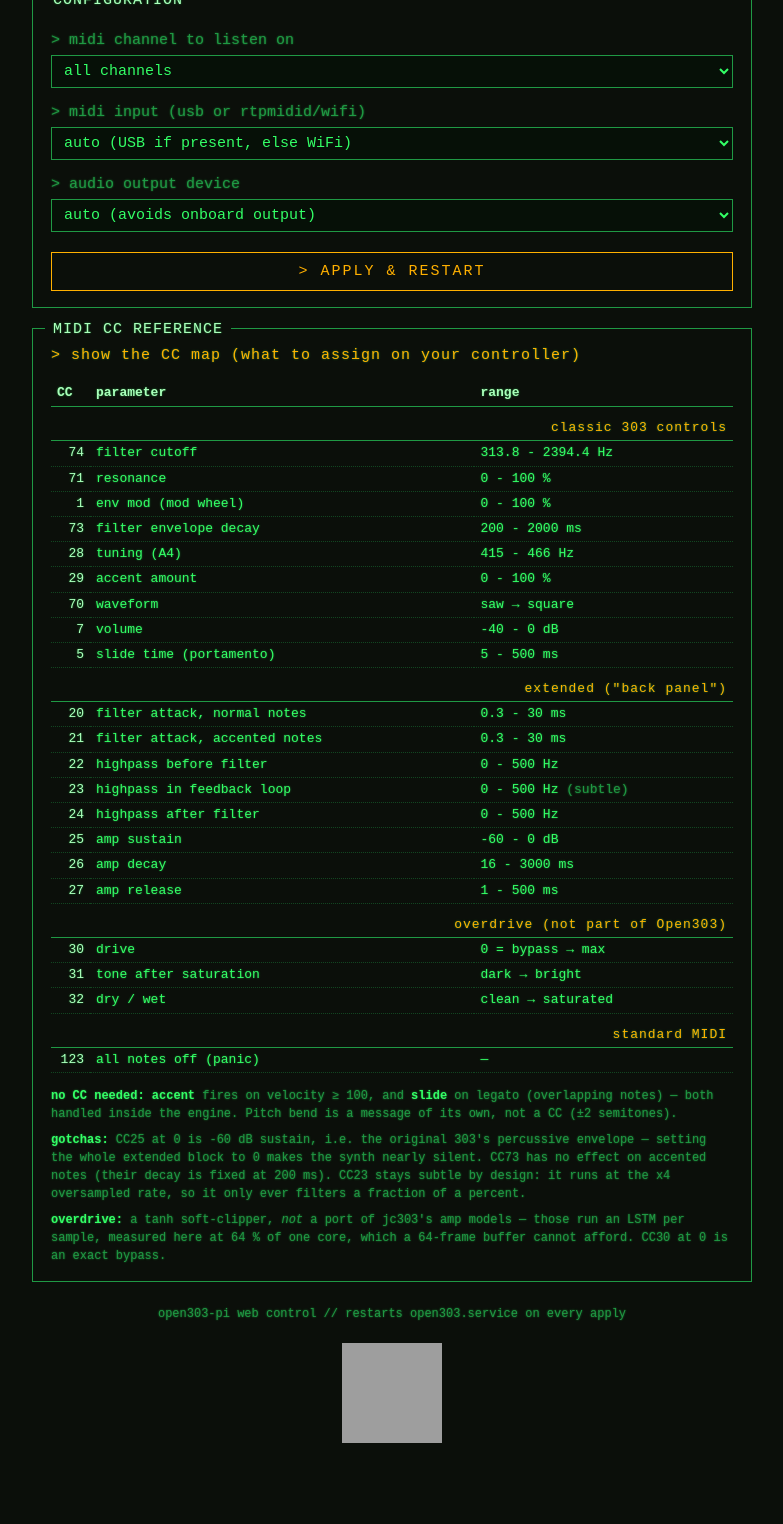
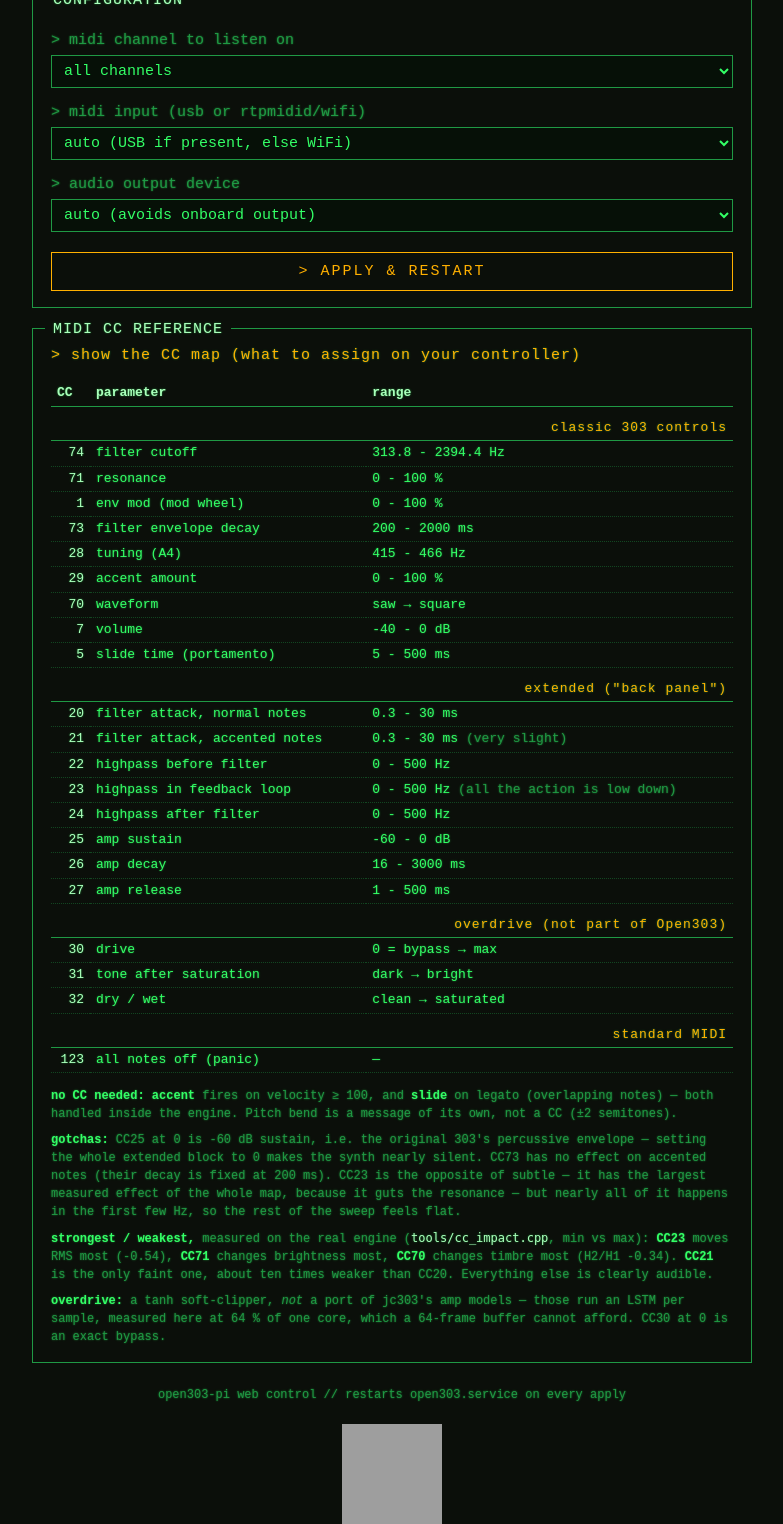
Before and after one commit to sebastien17/open303-pi, a Flask app: page / in a window 1280 px wide, after a click that opens the changed part. Shown: the part 331-1855 px from the top of the page, without its empty margins (248-1031 px from the left). Before the commit the page ends 1774 px from the top, so only its background shows below. Run offline with Flask 3, Linux system fonts and the light colour scheme; grey boxes are pictures that could not be loaded.

Commit message:
Correct the CC reference: CC23 is the strongest control, not a subtle one
Both the web reference and the README claimed CC23 (feedback highpass)
was "subtle by design". Measuring it on the real engine
(tools/cc_impact.cpp) shows the opposite: it has the largest effect in
the entire map, dropping RMS by 0.54 between min and max because it
guts the resonance. What is actually limited is its progressivity --
nearly all of the effect lands in the first few Hz -- which is what I
had mistaken for weakness after analysing a sine instead of the
engine's own output.

Also flags CC21 as the one genuinely faint control (about ten times
weaker than CC20), and adds a short strongest/weakest summary so the
page says which knobs are worth assigning first.

```diff
--- a/web/templates/index.html
+++ b/web/templates/index.html
@@ -151,6 +151,7 @@
     line-height: 1.5;
   }
   .cc-notes b { color: var(--fg); }
+  .cc-notes code { color: var(--fg-bright); }
   .cc-notes p { margin: 8px 0 0; }
   .qr-footer {
     display: block;
@@ -238,9 +239,9 @@
 
         <tr class="grp"><td colspan="3">extended ("back panel")</td></tr>
         <tr><td>20</td><td>filter attack, normal notes</td><td>0.3 - 30 ms</td></tr>
-        <tr><td>21</td><td>filter attack, accented notes</td><td>0.3 - 30 ms</td></tr>
+        <tr><td>21</td><td>filter attack, accented notes</td><td>0.3 - 30 ms <span class="note">(very slight)</span></td></tr>
         <tr><td>22</td><td>highpass before filter</td><td>0 - 500 Hz</td></tr>
-        <tr><td>23</td><td>highpass in feedback loop</td><td>0 - 500 Hz <span class="note">(subtle)</span></td></tr>
+        <tr><td>23</td><td>highpass in feedback loop</td><td>0 - 500 Hz <span class="note">(all the action is low down)</span></td></tr>
         <tr><td>24</td><td>highpass after filter</td><td>0 - 500 Hz</td></tr>
         <tr><td>25</td><td>amp sustain</td><td>-60 - 0 dB</td></tr>
         <tr><td>26</td><td>amp decay</td><td>16 - 3000 ms</td></tr>
@@ -262,8 +263,16 @@
         <p><b>gotchas:</b> CC25 at 0 is -60 dB sustain, i.e. the original 303's
         percussive envelope &mdash; setting the whole extended block to 0 makes the
         synth nearly silent. CC73 has no effect on accented notes (their decay is
-        fixed at 200 ms). CC23 stays subtle by design: it runs at the x4
-        oversampled rate, so it only ever filters a fraction of a percent.</p>
+        fixed at 200 ms). CC23 is the opposite of subtle &mdash; it has the largest
+        measured effect of the whole map, because it guts the resonance &mdash; but
+        nearly all of it happens in the first few Hz, so the rest of the sweep
+        feels flat.</p>
+
+        <p><b>strongest / weakest,</b> measured on the real engine
+        (<code>tools/cc_impact.cpp</code>, min vs max): <b>CC23</b> moves RMS most
+        (-0.54), <b>CC71</b> changes brightness most, <b>CC70</b> changes timbre
+        most (H2/H1 -0.34). <b>CC21</b> is the only faint one, about ten times
+        weaker than CC20. Everything else is clearly audible.</p>
         <p><b>overdrive:</b> a tanh soft-clipper, <i>not</i> a port of jc303's amp
         models &mdash; those run an LSTM per sample, measured here at 64&nbsp;% of one
         core, which a 64-frame buffer cannot afford. CC30 at 0 is an exact bypass.</p>
```
Also changed, not shown: README.md.
